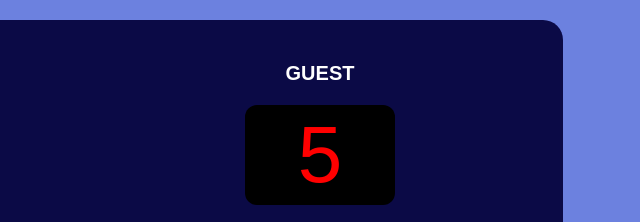
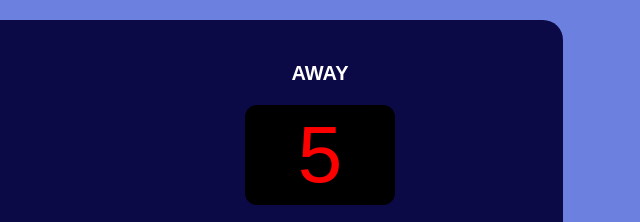
Before and after one commit to CharPet/js-challenges-part1, a plain HTML site: page index4.html in a window 1280 px wide. Shown: the top 222 px of the page, 545-1185 px from the left. Drawn offline with Linux system fonts and the light colour scheme.

Commit message:
Updated the score header to "AWAY" while using GitHub Desktop

```diff
--- a/index4.html
+++ b/index4.html
@@ -22,7 +22,7 @@
         </div>
 
         <div class="scoreboard-parts">
-          <p class="teams">GUEST</p>
+          <p class="teams">AWAY</p>
           <div class="background" id="backgroundBorderGuest">
             <span class="score" id="scoreGuest"></span>
           </div>
```
